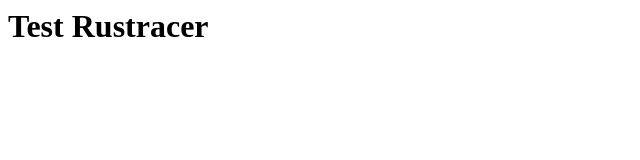
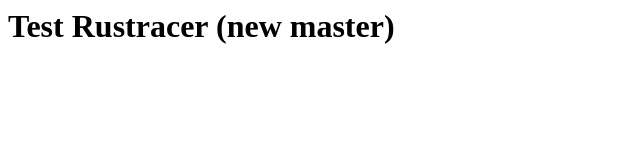
Before and after one commit to rustracer/rustracer.github.io, a plain HTML site: page index.html in a window 1280 px wide. Shown: the whole page, without its empty margins (0-640 px from the left). Drawn offline with Linux system fonts and the light colour scheme.

Commit message:
Update index.html

```diff
--- a/index.html
+++ b/index.html
@@ -1,3 +1,3 @@
 <html>
-    <body><h1>Test Rustracer</h1></body>
+    <body><h1>Test Rustracer (new master)</h1></body>
 </html>
```
